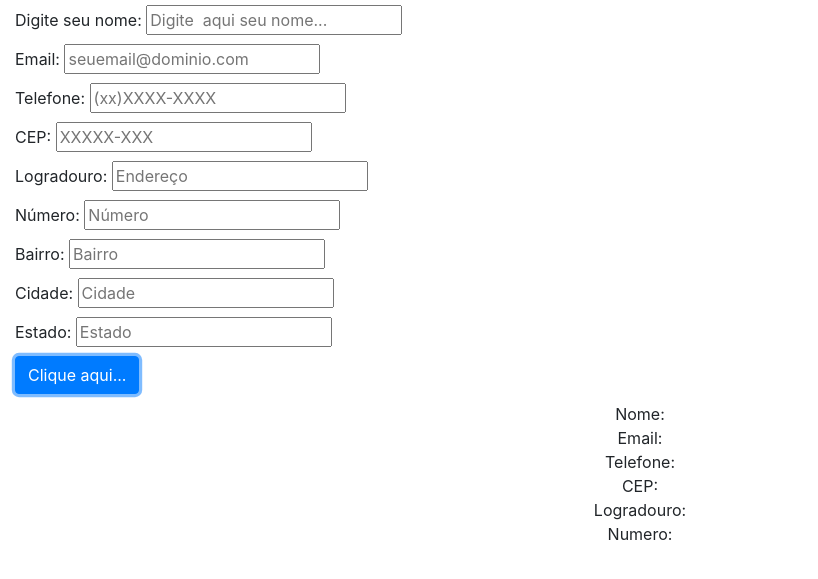
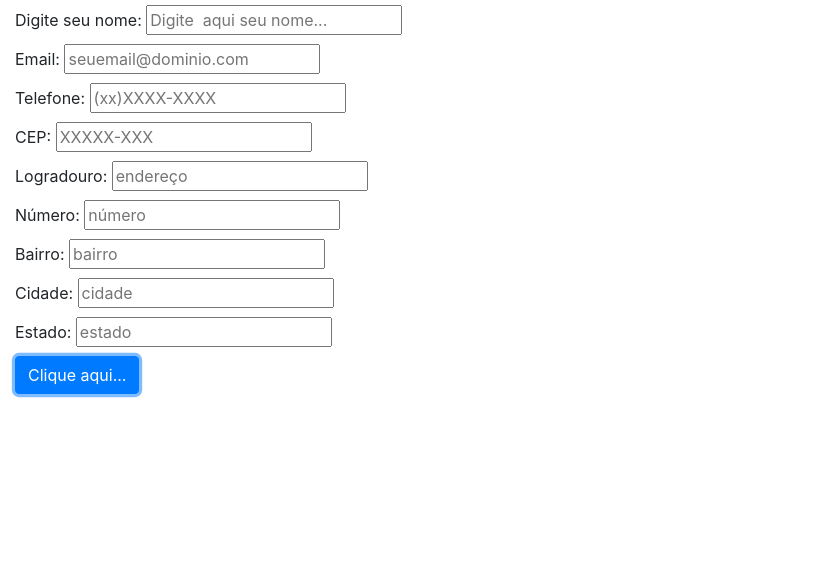
Before and after one commit to Henrique0702/Projeto--Inicial, a plain HTML site: page index.html in a window 1280 px wide. Both pictures are taken after a click on the button "Clique aqui...". Shown: the part 51-630 px from the top of the page, without its empty margins (0-818 px from the left). Drawn offline with nearby package versions, Linux system fonts and the light colour scheme.

Commit message:
Projeto v2

```diff
--- a/index.html
+++ b/index.html
@@ -23,8 +23,8 @@
            </div>
 
            <div class = "mb-1">
-            <label for="Telefone">Telefone:</label>
-            <input type="text" id="Tel" placeholder="(xx)XXXX-XXXX" >
+            <label for="telefone">Telefone:</label>
+            <input type="text" id="telefone" placeholder="(xx)XXXX-XXXX" >
            </div>
 
            <div class = "mb-1">
@@ -33,28 +33,28 @@
            </div>
 
            <div class = "mb-1">
-            <label for="Logradouro">Logradouro:</label>
-            <input type="text" id="Log" placeholder="Endereço" >
+            <label for="logradouro">Logradouro:</label>
+            <input type="text" id="logradouro" placeholder="endereço" >
            </div>
 
            <div class = "mb-1">
-            <label for="Numero">Número:</label>
-            <input type="text" id="Num" placeholder="Número" >
+            <label for="numero">Número:</label>
+            <input type="text" id="numero" placeholder="número" >
            </div>
 
            <div class = "mb-1">
-            <label for="Bairro">Bairro:</label>
-            <input type="text" id="Bai" placeholder="Bairro" >
+            <label for="bairro">Bairro:</label>
+            <input type="text" id="bairro" placeholder="bairro" >
            </div>
 
            <div class = "mb-1">
-            <label for="Cidade">Cidade:</label>
-            <input type="text" id="Cid" placeholder="Cidade" >
+            <label for="cidade">Cidade:</label>
+            <input type="text" id="cidade" placeholder="cidade" >
            </div>
 
            <div class = "mb-1">
-            <label for="Estado">Estado:</label>
-            <input type="text" id="Est" placeholder="Estado" >
+            <label for="estado">Estado:</label>
+            <input type="text" id="estado" placeholder="estado" >
            </div>
 
            <input type="button" id="botao"
--- a/scripts.js
+++ b/scripts.js
@@ -2,13 +2,13 @@ var botao = document.getElementById("botao");
 botao.addEventListener("click", alertar, false);
 var nome = document.getElementById("nome")
 var email = document.getElementById("email");
-var Telefone = document.getElementById("Tel");
+var Telefone = document.getElementById("telefone");
 var CEP = document.getElementById("CEP");
-var Logradouro = document.getElementById("Log");
-var Numero = document.getElementById("Num");
-var Bairro = document.getElementById("Bai");
-var Cidade = document.getElementById("Cid");
-var Estado = document.getElementById("Est");
+var Logradouro = document.getElementById("logradouro");
+var Numero = document.getElementById("numero");
+var bairro = document.getElementById("bairro");
+var Cidade = document.getElementById("cidade");
+var Estado = document.getElementById("estado");
 
 
 var saida = document.getElementById("saida-de-dados");
@@ -22,8 +22,16 @@ function alertar(event){
     // if(resultado == 0){
     //     alert("este número é par!");
     // }
+
+    const url = `https://viacep.com.br/ws/${cep.value}/json`;
+
+    fetch(url)
+    .then(resposta=>resposta.json())
+    .then(dados=>alert(dados.bairro))
+
+
     saida.innerText = "Nome: " + nome.value +
-      "\n Email: " + email.value + "\nTelefone: " + Telefone.value + "\nCEP: " + CEP.value + "\nLogradouro: " + Log.value + "\nNumero: " + Num.value;
+      "\n Email: " + email.value + "\nTelefone: " + telefone.value + "\nCEP: " + CEP.value + "\nLogradouro: " + logradouro.value + "\nNumero: " + numero.value + "\nBairro: " + bairro.value + "\nCidade: " + cidade.value + "\nEstado: " + estado.value;
 
 
 }
```
